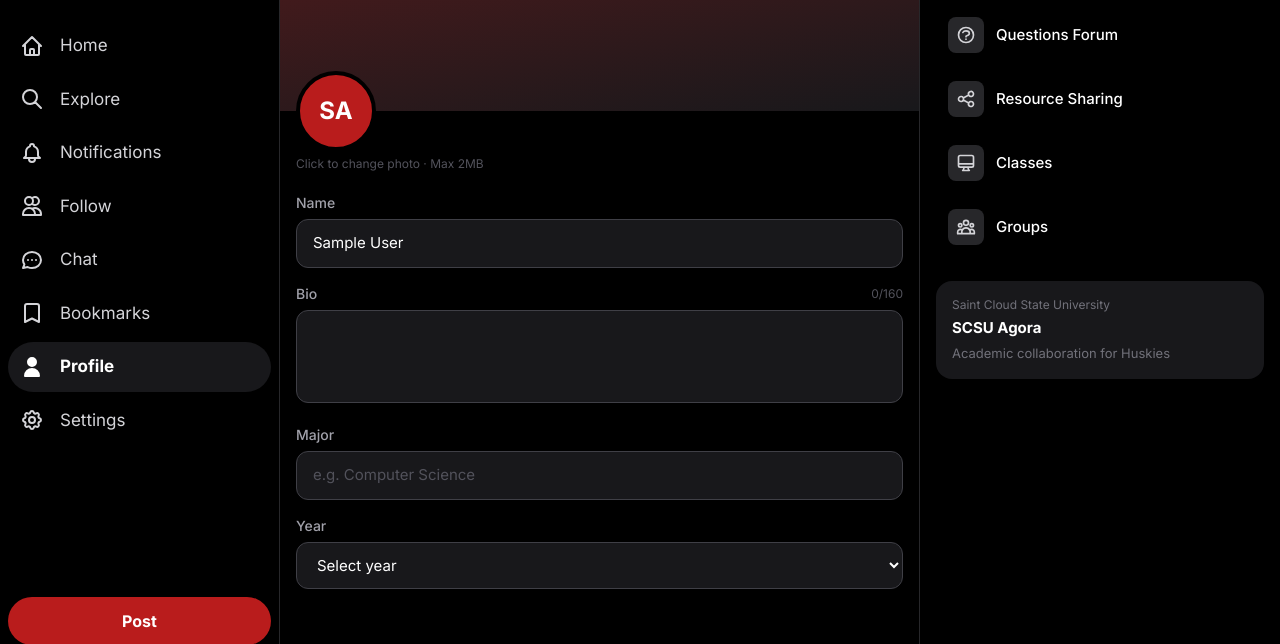
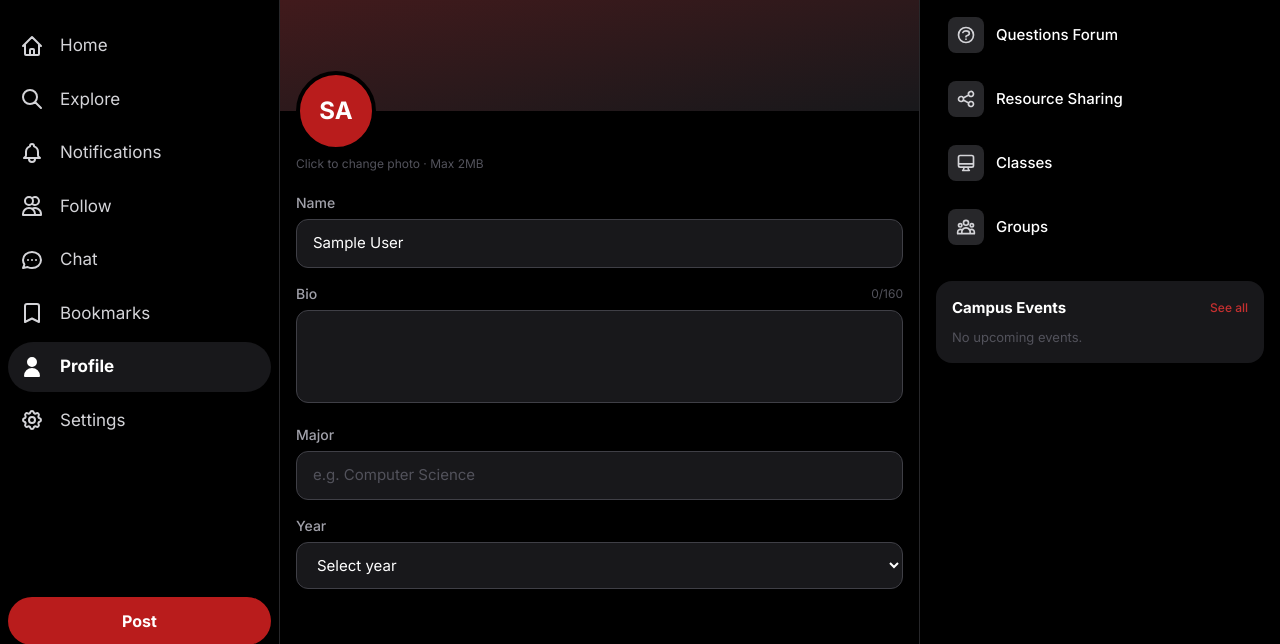
Before and after one commit to Agora-Connect/Agora, a Flask app: a page that uses templates/profile/edit.html in a window 1280 px wide. Shown: the part 59-703 px from the top of the page. Run offline with Flask 3, Linux system fonts and the light colour scheme; the visitor is signed in with stand-in values (Sample User, id 1); data that the repository does not hold is empty; some libraries are stand-ins or nearby versions.

Commit message:
Fix events sidebar + photo upload

```diff
--- a/app/utils.py
+++ b/app/utils.py
@@ -29,6 +29,7 @@ def inject_globals():
     notification_count = 0
     has_unread_messages = False
 
+    sidebar_events = []
     if current_user.is_authenticated:
         from app.models import Notification, Message
         notification_count = Notification.query.filter_by(
@@ -37,10 +38,13 @@ def inject_globals():
         has_unread_messages = Message.query.filter_by(
             recipient_id=current_user.id, is_read=False
         ).count() > 0
+        from app.blueprints.events import _fetch_events
+        sidebar_events = (_fetch_events(limit=5) or [])[:5]
 
     return {
         'notification_count': notification_count,
         'has_unread_messages': has_unread_messages,
+        'sidebar_events': sidebar_events,
     }
 
 
--- a/templates/components/right_sidebar.html
+++ b/templates/components/right_sidebar.html
@@ -54,9 +54,44 @@
 
     <!-- SCSU -->
     <div class="bg-zinc-900 rounded-2xl p-4">
-        <p class="text-xs text-zinc-500 mb-1">Saint Cloud State University</p>
-        <p class="font-bold text-[15px]">SCSU Agora</p>
-        <p class="text-zinc-500 text-[13px] mt-1">Academic collaboration for Huskies</p>
+        <div class="flex items-center justify-between mb-2">
+            <p class="font-bold text-[15px]">Campus Events</p>
+            <a href="{{ url_for('events.index') }}"
+               class="text-red-500 hover:text-red-400 text-[12px] font-medium transition-colors">
+                See all
+            </a>
+        </div>
+
+        {% if sidebar_events %}
+        <div class="space-y-3">
+            {% for ev in sidebar_events %}
+            <a href="{{ ev.url }}" target="_blank" rel="noopener"
+               class="flex items-start gap-2.5 group">
+                {% if ev.img %}
+                <img src="{{ ev.img }}" alt="" class="w-10 h-10 rounded-lg object-cover flex-shrink-0 bg-zinc-800">
+                {% else %}
+                <div class="w-10 h-10 rounded-lg flex-shrink-0 bg-zinc-800 flex items-center justify-center">
+                    <svg class="w-4 h-4 text-zinc-600" fill="none" stroke="currentColor" viewBox="0 0 24 24">
+                        <path stroke-linecap="round" stroke-linejoin="round" stroke-width="2"
+                              d="M8 7V3m8 4V3m-9 8h10M5 21h14a2 2 0 002-2V7a2 2 0 00-2-2H5a2 2 0 00-2 2v12a2 2 0 002 2z"/>
+                    </svg>
+                </div>
+                {% endif %}
+                <div class="flex-1 min-w-0">
+                    <p class="text-[13px] font-semibold leading-snug line-clamp-2 group-hover:text-red-400 transition-colors">{{ ev.name }}</p>
+                    <p class="text-red-500 text-[11px] mt-0.5">{{ ev.date }}
+                        {% if ev.time %}<span class="text-zinc-600"> · {{ ev.time }}</span>{% endif %}
+                    </p>
+                    <p class="text-zinc-600 text-[11px] truncate">{{ ev.location }}</p>
+                </div>
+            </a>
+            {% endfor %}
+        </div>
+        <p class="text-zinc-700 text-[10px] mt-3">Powered by Huskies Connect · SCSU</p>
+
+        {% else %}
+        <p class="text-zinc-600 text-[13px]">No upcoming events.</p>
+        {% endif %}
     </div>
 
 </div>
--- a/templates/profile/edit.html
+++ b/templates/profile/edit.html
@@ -16,7 +16,7 @@
 </div>
 
 <form id="edit-form" action="{{ url_for('profile.edit', username=user.username) }}" method="POST"
-      enctype="multipart/form-data" class="pb-8">
+      enctype="multipart/form-data" hx-boost="false" class="pb-8">
 
     <!-- Banner preview + upload -->
     <div class="relative h-28 bg-zinc-900 group overflow-hidden">
```
